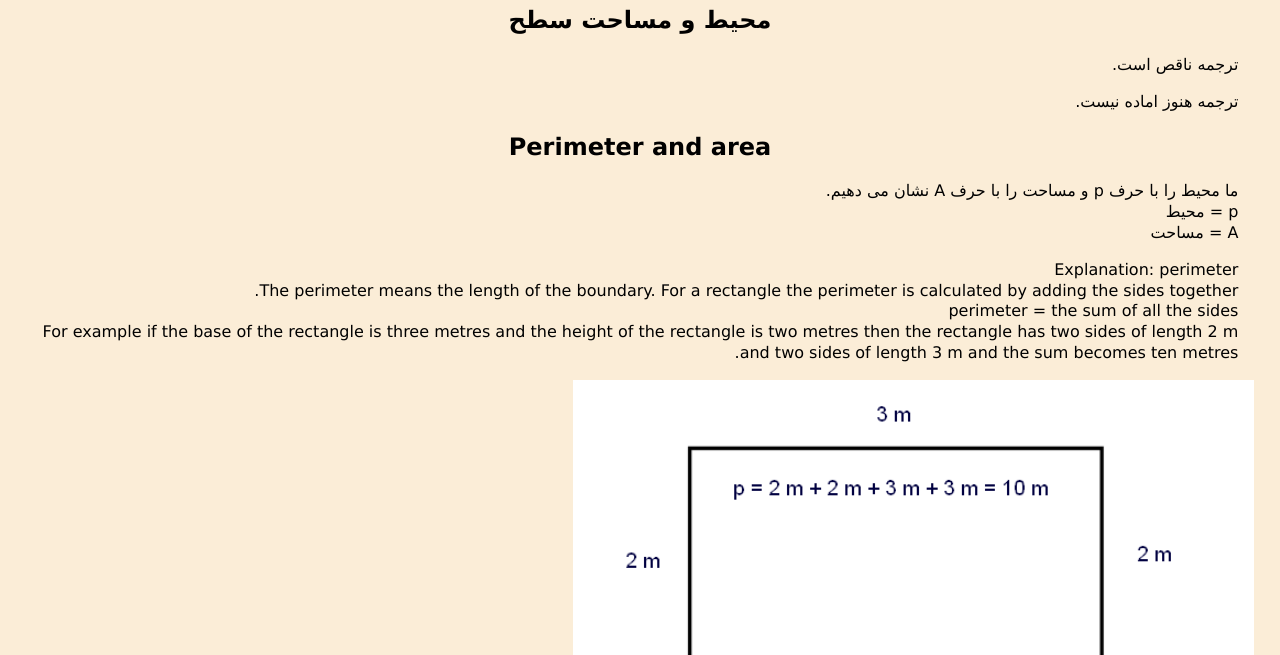
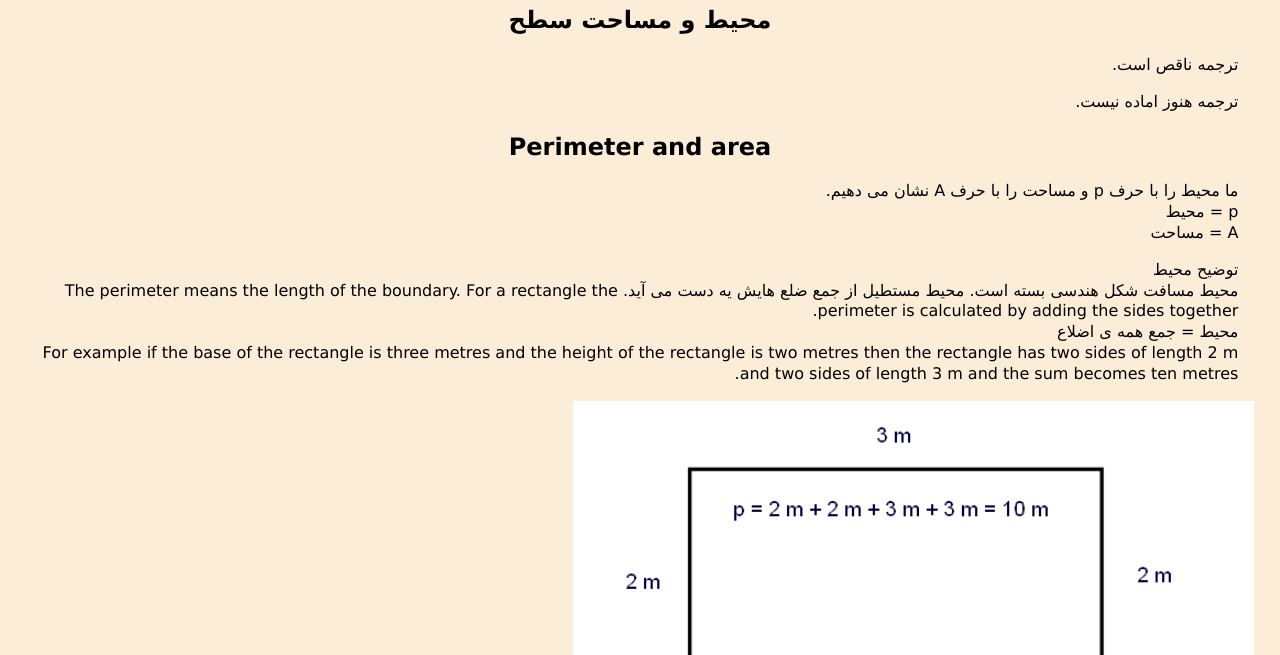
Before and after one commit to akutalikka/discimus13, a plain HTML site: page geometry-fa.html in a window 1280 px wide. Shown: the part 145-800 px from the top of the page. Drawn offline with Linux system fonts and the light colour scheme.

Commit message:
Update geometry-fa.html

```diff
--- a/geometry-fa.html
+++ b/geometry-fa.html
@@ -64,10 +64,11 @@ p = محیط
 A = مساحت
 </p>
 
-<p>Explanation: perimeter<br />
+<p>توضیح محیط<br />
+محیط مسافت شکل هندسی بسته است. محیط مستطیل از جمع ضلع هایش یه دست می آید.
 The perimeter means the length of the boundary. For a rectangle the perimeter is calculated by adding the sides together.
 <br />
-perimeter = the sum of all the sides
+محیط = جمع همه ی اضلاع
 <br />
 For example if the base of the rectangle is three metres and the height of the rectangle is two metres then the rectangle has two sides of length 2 m and two sides of length 3 m and the sum becomes ten metres.
 
```
